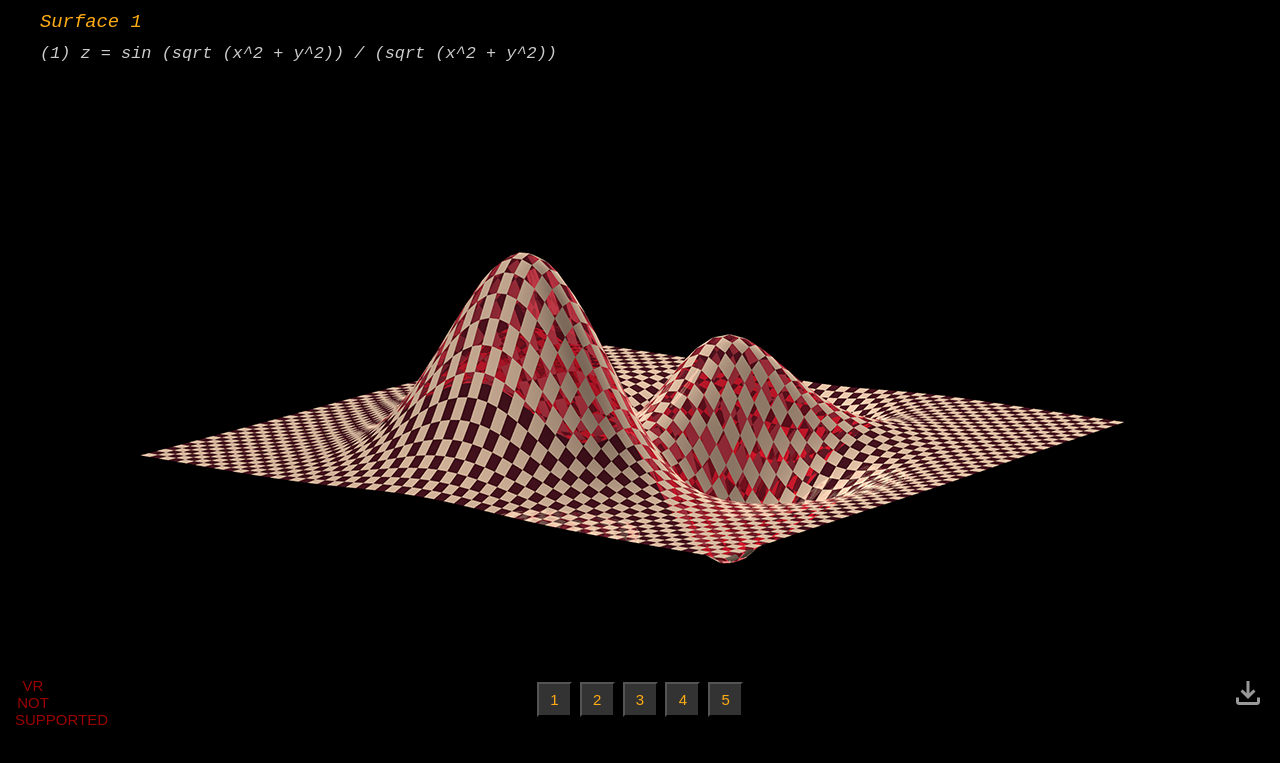
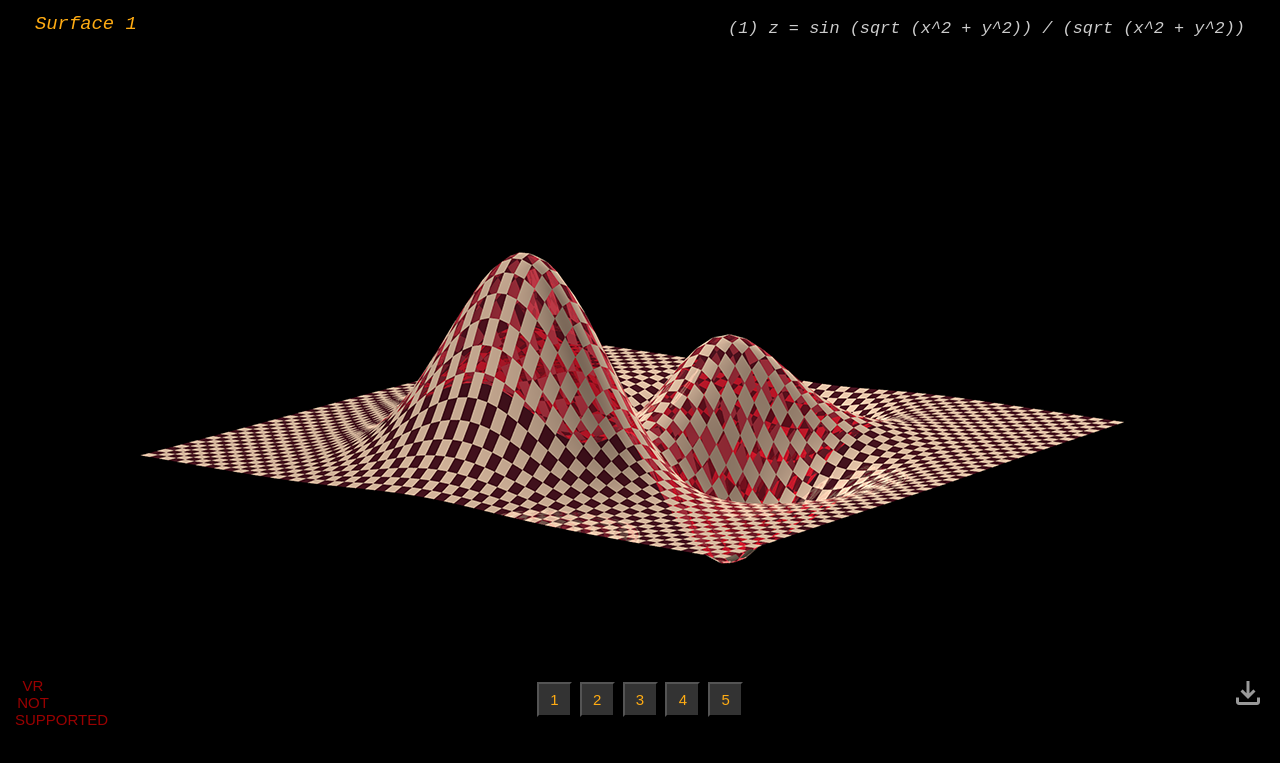
Before and after one commit to syanenko/povlab-online, a plain HTML site: page index.html in a window 1280 px wide. Shown: the part 73-836 px from the top of the page. Drawn offline with nearby package versions, Linux system fonts and the light colour scheme.

Commit message:
Positioning

```diff
--- a/index.css
+++ b/index.css
@@ -157,8 +157,8 @@ a, button, input, select {
 #name {
   color: #ffac13;
   position: absolute;
-  top: 83px;
-  left: 40px;
+  top: 85px;
+  left: 35px;
   font-size: 145%;
   font-style: italic;
 }
@@ -167,8 +167,8 @@ a, button, input, select {
   color: #fff;
   opacity:0.8;
   position: absolute;
-  top: 115px;
-  left: 40px;
+  top: 90px;
+  right: 35px;
   font-size: 130%;
   font-style: italic;
 }
```
